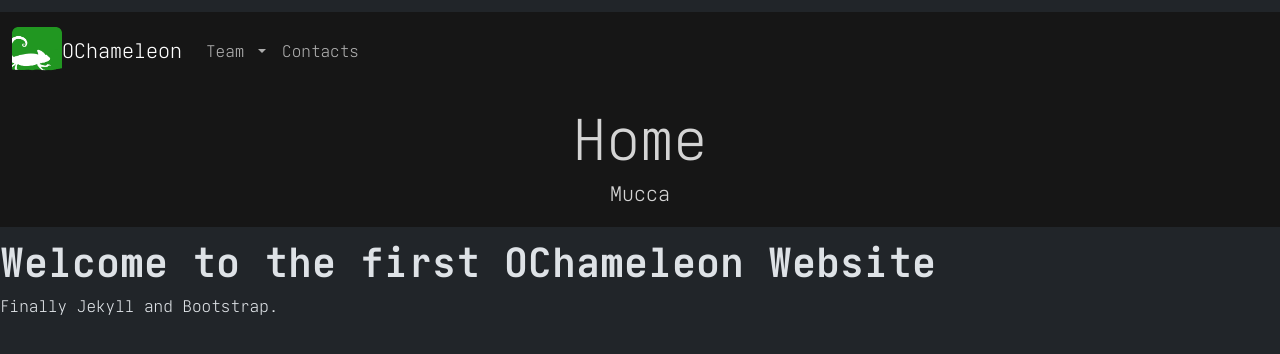
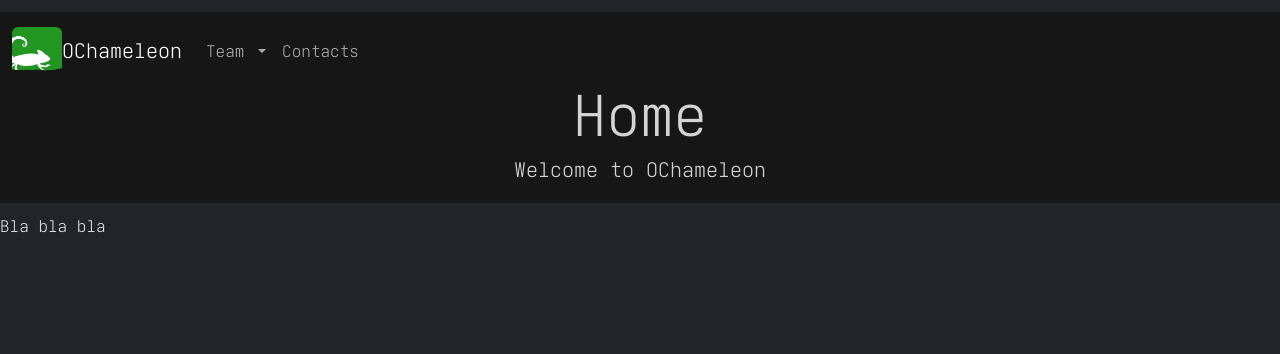
Before and after one commit to ochameleon/ochameleon.github.io, a Jekyll site: the page built from index.html, in a window 1280 px wide. Shown: the top 354 px of the page. Built offline with Jekyll 4.4.1, drawn with Linux system fonts in a browser that asks for light colours.

Commit message:
Dumb changes

```diff
--- a/_includes/header.html
+++ b/_includes/header.html
@@ -2,7 +2,6 @@
     <div class="container-fluid">
         <div class="row">
           <div class="col">
-            <br>
             <br>
             <br>
           </div>
--- a/contacts.html
+++ b/contacts.html
@@ -1,7 +1,7 @@
 ---
 layout: default
 title: Contacts
-subtitle: Asino
+subtitle: Where you can find us
 ---
 
-<h1>Contanct here</h1>
+Bla bla bla
--- a/index.html
+++ b/index.html
@@ -1,8 +1,7 @@
 ---
 layout: default
 title: Home
-subtitle: Mucca
+subtitle: Welcome to OChameleon
 ---
 
-<h1>Welcome to the first OChameleon Website</h1>
-<p>Finally Jekyll and Bootstrap.</p>
+Bla bla bla
```
